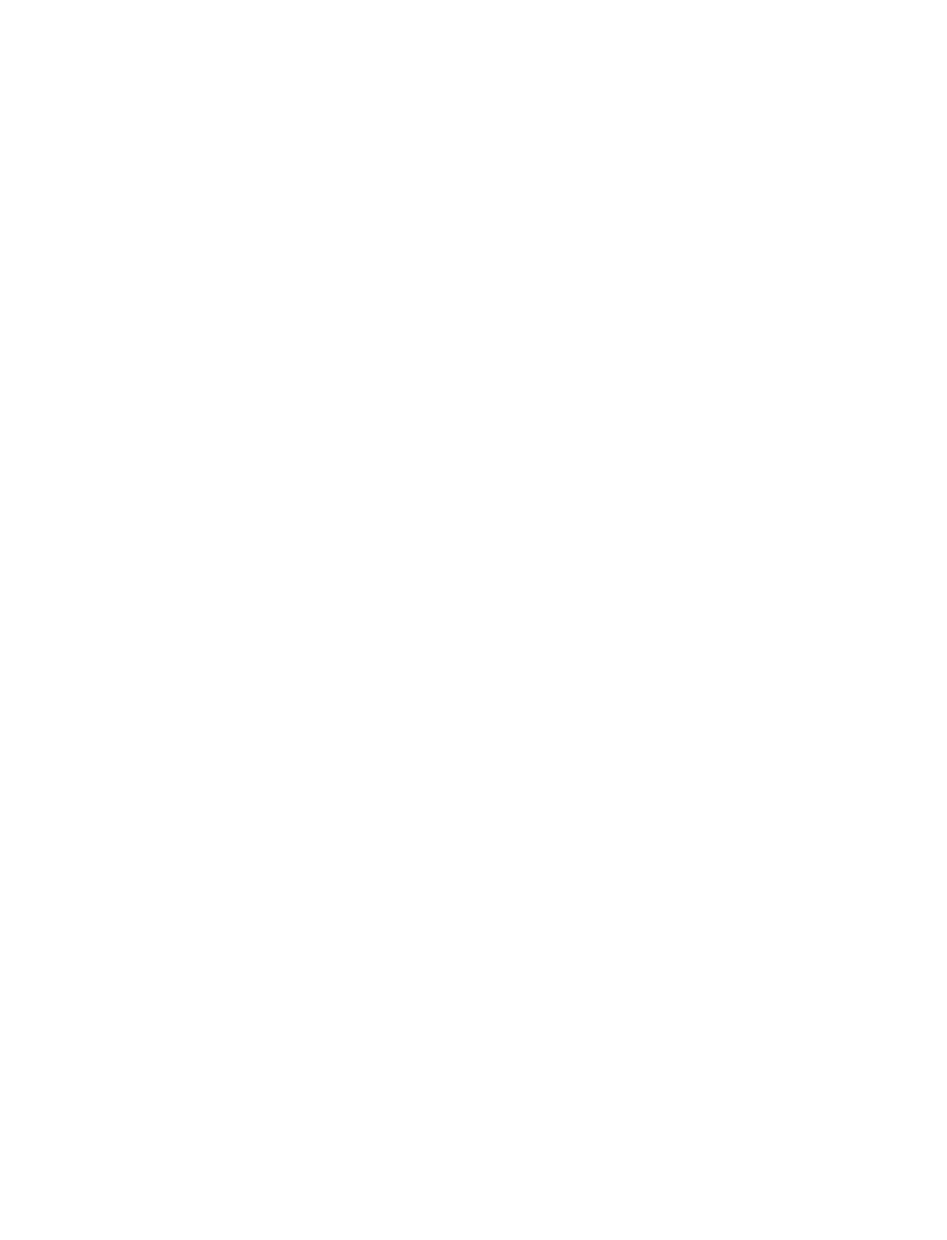
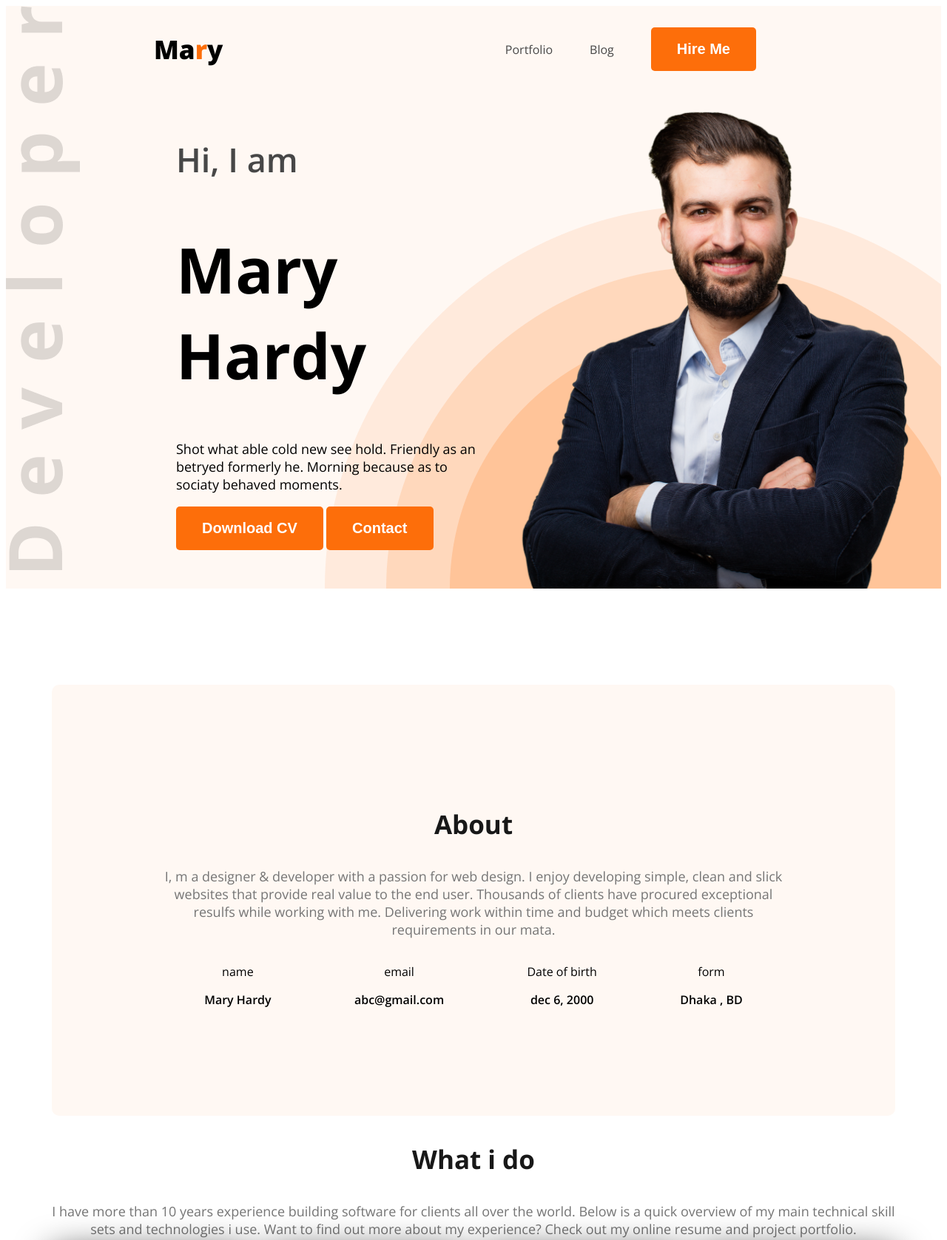
Before and after one commit to Razdee01/web-dev-portfolio, a plain HTML site: page index.html in a window 1280 px wide. Shown: the top 1677 px of the page at 74% size. Before the commit the page ends 800 px from the top, so only its background shows below. Drawn offline with nearby package versions, Linux system fonts and the light colour scheme.

Commit message:
skill section

```diff
--- a/index.html
+++ b/index.html
@@ -4,12 +4,91 @@
     <meta charset="UTF-8">
     <meta name="viewport" content="width=device-width, initial-scale=1.0">
     <title>Web Developer Portfolio</title>
+    <link rel="preconnect" href="https://fonts.googleapis.com">
+<link rel="preconnect" href="https://fonts.gstatic.com" crossorigin>
+<link href="https://fonts.googleapis.com/css2?family=Open+Sans:ital,wght@0,300..800;1,300..800&display=swap" rel="stylesheet">
+    <link rel="stylesheet" href="style/portofolio.css">
 </head>
-<body>
-    <header>
+<body class="open-sans-normal">
+    <header class="header secondary-bg">
+        <nav>
+            <h3 class="nav-title">Ma<span class="text-primary">r</span>y</h3>
+            <ul>
+                <li><a class="dark-2" href=""> Portfolio</a></li>
+                <li><a class="dark-2" href=""> Blog</a></li>
+                <li><a href=""> <button class="btn-primary">Hire Me</button></a></li>
+
+            </ul>
+        </nav>
+        <div class="banner">
+            <div class="banner-content">
+                <h4 class="banner-greetings dark-2">Hi, I am </h4>
+                <h1 class="banner-title">Mary Hardy</h1>
+                <p class="banner-despribtion">Shot what able cold new see hold. Friendly as an betryed formerly he. Morning because as to sociaty behaved moments.</p>
+                <button class="btn-primary">Download CV</button>
+                <button class="btn-primary">Contact</button>
+            </div>
+
+            <img class="banner-pp" src="images/hardy.png" alt="">
+        </div>
 
     </header>
     <main>
+        <section class="about secondary-bg">
+          <h3 class="section-title">About</h3>
+          <p class="section-description">I, m a designer & developer with a passion for web design. I enjoy developing      simple, clean and
+          slick websites that provide real value to the end user. Thousands of clients have procured
+          exceptional resulfs while working with me. Delivering work within time and budget which meets
+          clients requirements in our mata.</p>
+          <div class="about-items">
+            <div class="about-item">
+                <p class="item-title">name</p>
+                <p class="item-description">Mary Hardy</p>
+            </div>
+            <div class="about-item">
+                <p class="item-title">email</p>
+                <p class="item-description">abc@gmail.com</p>
+            </div>
+            <div class="about-item">
+                <p class="item-title">Date of birth</p>
+                <p class="item-description">dec 6, 2000 </p>
+            </div>
+            <div class="about-item">
+                <p class="item-title">form</p>
+                <p class="item-description">Dhaka , BD</p>
+            </div>
+          </div>
+
+
+        </section>
+        <section class="skills">
+            <h3 class="section-title text-center">What i do</h3>
+            <p class="section-description text-center">I have more than 10 years experience building software for clients all over the world. Below is a quick
+            overview of my main technical skill sets and technologies i use. Want to find out more about my experience?
+            Check out my online resume and project portfolio.</p>
+            <div class="skills-container">
+                <div class="skill">
+                    <img src="images/icons/js.png" alt="">
+                    <h4 class="skill-title">Vanilla JavaScript</h4>
+                    <p class="skill-description">List skill/technologies here. You can change the icon above to any of the 1500+ FrontAwesome 5 free icon available. </p>
+                </div>
+                <div class="skill">
+                    <img src="images/icons/react.png" alt="">
+                    <h4 class="skill-title">React</h4>
+                    <p class="skill-description">List skill/technologies here. You can change the icon above to any of the 1500+ FrontAwesome 5 free icon available.</p>
+                </div>
+                <div class="skill">
+                    <img src="images/icons/nodejs.png" alt="">
+                    <h4 class="skill-title">Node.Js</h4>
+                    <p class="skill-description">List skill/technologies here. You can change the icon above to any of the 1500+ FrontAwesome 5 free icon available.</p>
+                </div>
+                <div class="skill">
+                    <img src="images/icons/mongo.png" alt="">
+                    <h4 class="skill-title">MongoD B</h4>
+                    <p class="skill-description">List skill/technologies here. You can change the icon above to any of the 1500+ FrontAwesome 5 free icon available.</p>
+                </div>
+            </div>
+        </section>
 
     </main>
     <footer>
--- /dev/null
+++ b/style/portofolio.css
@@ -0,0 +1,122 @@
+
+.open-sans-normal{
+  font-family: "Open Sans", sans-serif;
+  font-optical-sizing: auto;
+
+  font-style: normal;
+  font-variation-settings:
+    "wdth" 100;
+}
+/* shared style */
+.text-center{
+    text-align: center;
+}
+.secondary-bg{
+    background-color: #FFF8F3 ;
+}
+.text-primary{
+    color: #FD6E0A;
+}
+.dark-2{
+    color: #474747;
+}
+.btn-primary{
+    background-color: #FD6E0A;
+    font-weight: 800;
+    color: white;
+    font-size: 20px;
+    padding: 18px 35px;
+    border-radius: 5px;
+    border: none;
+
+}
+.section-title{
+    font-size: 35px;
+    font-weight: bold;
+    color: #181818;
+}
+.section-description{
+    font-size: 18px;
+    color: #757575;
+}
+.header{
+    background-image:url('../images/developer.png'),url('../images/header_bg.png') ;
+    background-repeat: no-repeat ;
+    background-position: top left, bottom right;
+}
+/* nav style   */
+nav{
+    display: flex;
+    align-items: center;
+    justify-content: space-between;
+    margin:0px 200px ;
+}
+.nav-title{
+    font-weight: 800;
+    font-size: 35px;
+}
+nav ul{
+    display: flex;
+    align-items: center;
+}
+nav li{
+    list-style:none ;
+    margin-right: 50px;
+}
+nav li a{
+    text-decoration: none;
+}
+/* banner style */
+.banner-content{
+    max-width: 580px;
+}
+.banner{
+    display: flex;
+    justify-content: space-between;
+    margin: 0px 35px 0px 230px;
+}
+.banner-greetings{
+    font-size: 45px;
+    font-weight:600 ;
+}
+.banner-title{
+    font-size: 85px;
+    font-weight: bold;
+}
+.banner-despribtion{
+    font-size: 18px;
+}
+.banner-pp{
+    width: 580px;
+}
+/* main style */
+main{
+    max-width: 1140px;
+    margin: 0px auto;
+    margin-top: 130px;
+    margin-bottom: 130px;
+}
+/* about style */
+.about{
+    border-radius: 10px;
+    padding: 130px 150px;
+    text-align: center;
+
+}
+.about-items{
+    display: flex;
+    justify-content: space-around;
+}
+.item-description{
+    font-weight: 600;
+}
+.skills-container{
+    display: flex;
+    gap: 24px;
+
+}
+.skill{
+    padding: 30px;
+    box-shadow: 0px 6px 50px 0px black;
+    border-radius: 5px;
+}
```
